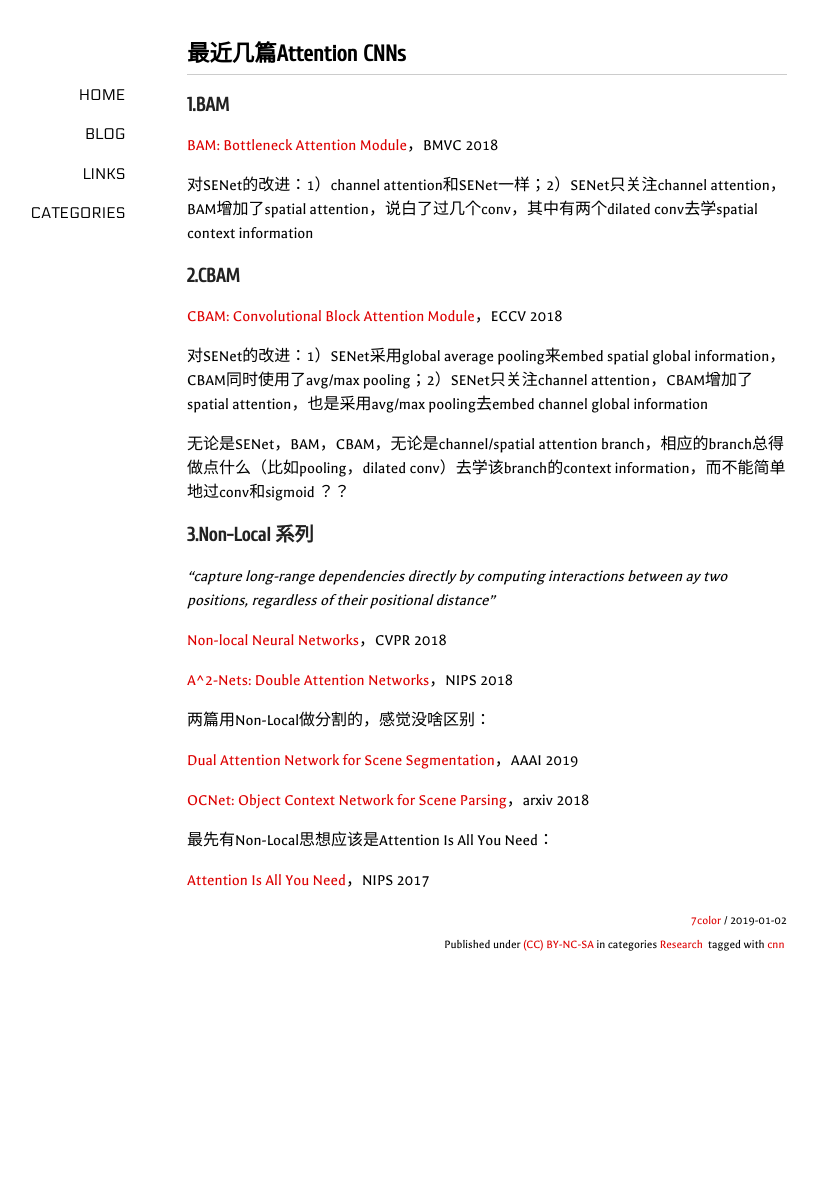
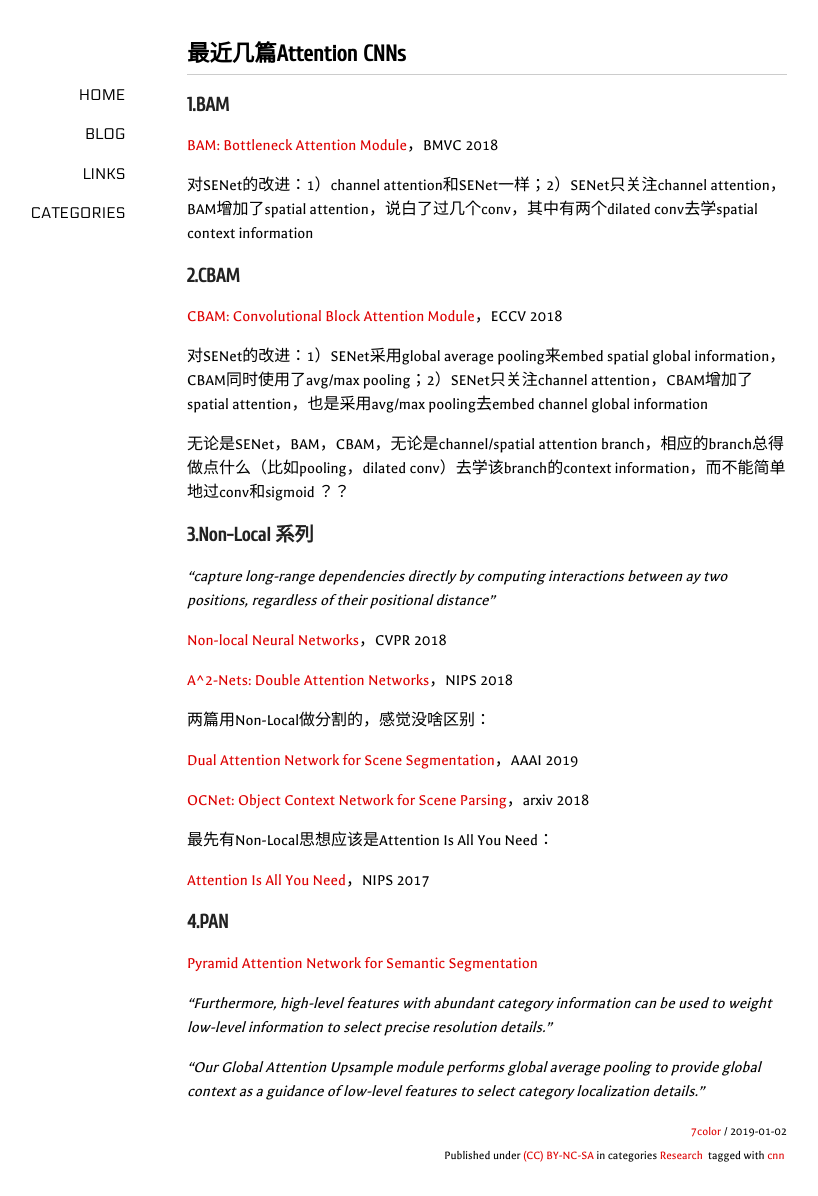
Before and after one commit to 7color94/7color94.github.io, a Jekyll site: the page built from _posts/2019-01-02-attention-cnns.md, in a window 1280 px wide. Shown: the whole page, without its empty margins (153-971 px from the left). Built offline with Jekyll 4.4.1, drawn with Linux system fonts in a browser that asks for light colours; nearby versions of some CDN libraries; comment, search, counter and statistics services are not loaded; before the commit the page ends 985 px from its top, so only the background shows below that.

Commit message:
attention cnns

```diff
--- a/_posts/2019-01-02-attention-cnns.md
+++ b/_posts/2019-01-02-attention-cnns.md
@@ -38,3 +38,13 @@ tags:
 最先有Non-Local思想应该是Attention Is All You Need：
 
 [Attention Is All You Need](https://arxiv.org/pdf/1706.03762.pdf)，NIPS 2017
+
+### 4.PAN
+
+[Pyramid Attention Network for Semantic Segmentation](https://arxiv.org/pdf/1805.10180.pdf)
+
+*“Furthermore, high-level features with abundant category information can be used to weight
+low-level information to select precise resolution details.”*
+
+*“Our Global Attention Upsample module performs global average pooling to provide
+global context as a guidance of low-level features to select category localization details.”*
```
Also changed, not shown: 1 other file.
